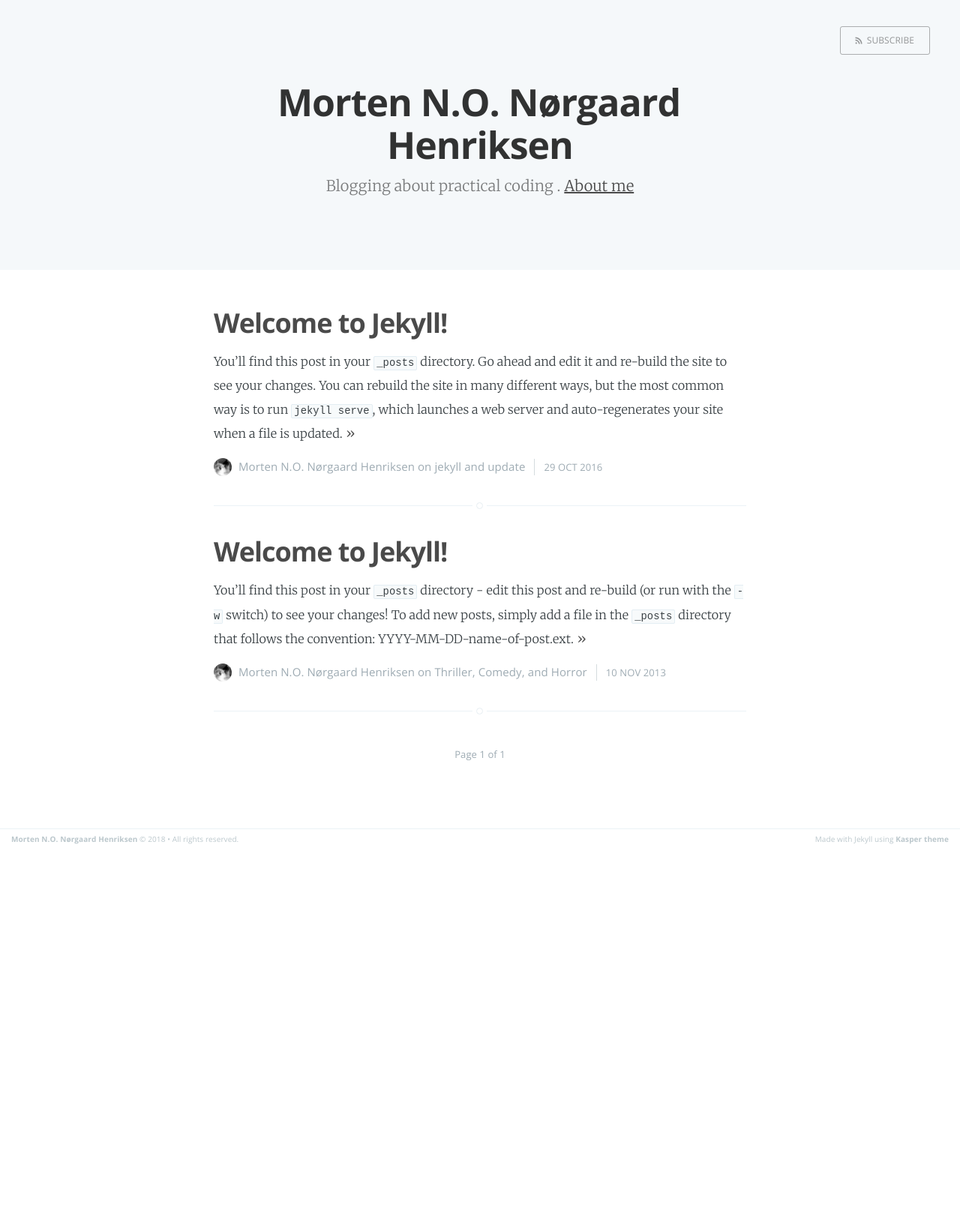
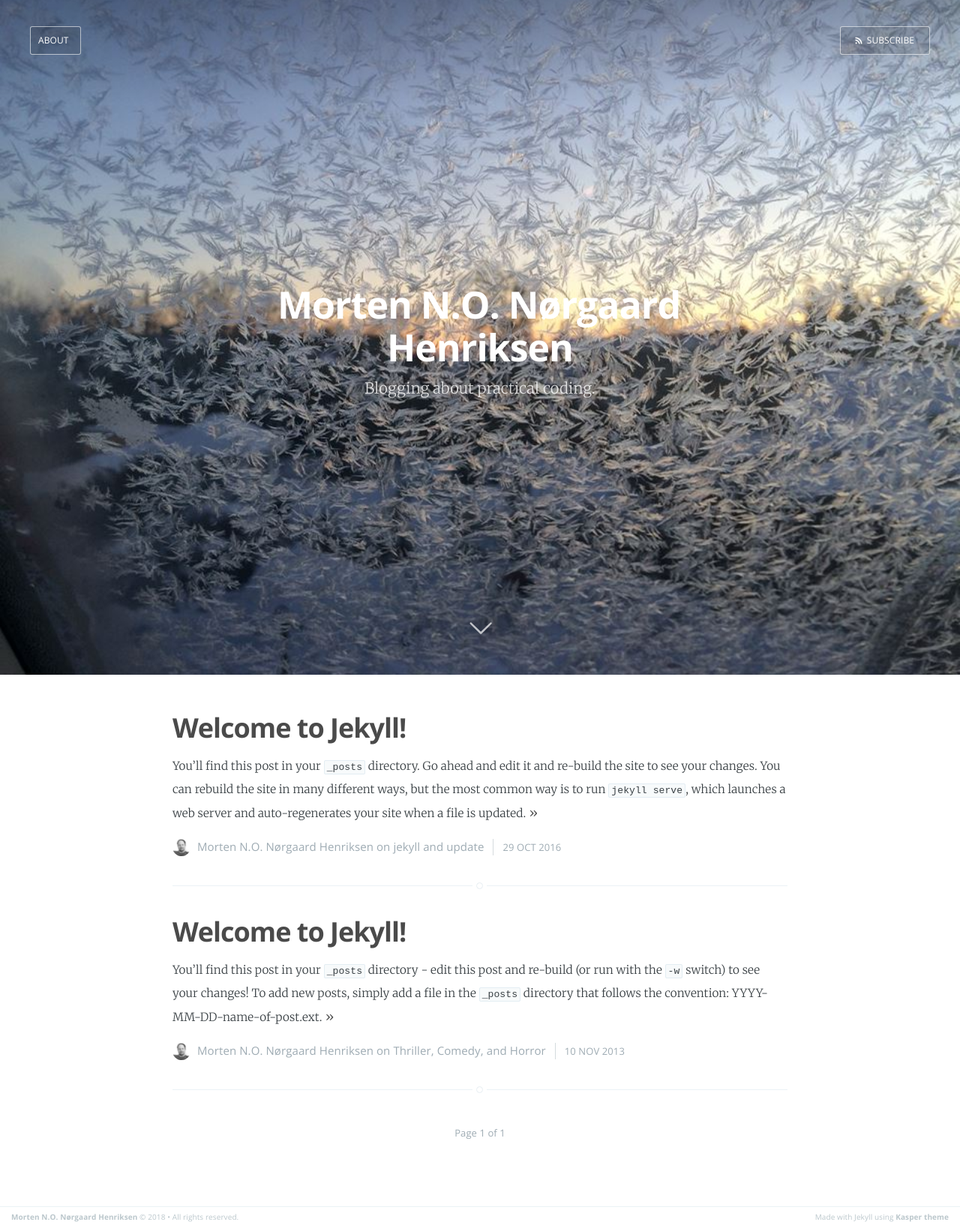
Before and after one commit to raix/raix.github.io, a Jekyll site: the page built from index.html, in a window 1280 px wide. Shown: the whole page at 75% size. Built offline with Jekyll 4.4.1, drawn with Linux system fonts in a browser that asks for light colours; the list of posts is cut into pages by our own code; before the commit the page ends 1133 px from its top, so only the background shows below that.

Commit message:
update initial configuration

```diff
--- a/_config.yml
+++ b/_config.yml
@@ -15,21 +15,22 @@
 # in the templates via {{ site.myvariable }}.
 
 name: Morten N.O. Nørgaard Henriksen
-description: >
-  Blogging about practical coding
+description: Blogging about practical coding
 meta_description: "Morten N.O. Nørgaard Henriksen, Blogging about practical coding"
 
+permalink: /:year/:month/:day/:title
+
 markdown: kramdown
-highlighter: pygments
+highlighter: rouge
 logo: false
 paginate: 15
 baseurl: /
-domain_name: 'https://raix.github.io'
+domain_name: 'raix.github.io'
 #google_analytics: 'UA-XXXXXXXX-X'
 plugins: [jekyll-paginate]
 
 # Details for the RSS feed generator
-url:            'https://raix.github.io/'
+url:            '/'
 author:         'Morten N.O. Nørgaard Henriksen'
 
 contact:
--- a/_layouts/post.html
+++ b/_layouts/post.html
@@ -72,7 +72,7 @@ post_class: post-template
                     <h4> {{ site.author }} </h4>
                     <!-- Author Bio -->
                     <p>
-                        Here goes the author description. You might want to place some links too in here
+                        Old code monkey
                     </p>
                 </section>
             {% endif %}
--- a/assets/css/screen.css
+++ b/assets/css/screen.css
@@ -340,9 +340,10 @@ pre {
     margin: 0 0 1.75em 0;
     border: #E3EDF3 1px solid;
     width: 100%;
-    padding: 10px;
+    padding: 2px;
     font-family: Inconsolata, monospace, sans-serif;
-    font-size: 0.9em;
+    font-size: 0.8em;
+    line-height:1.4;
     white-space: pre;
     overflow: auto;
     background: #F7FAFB;
@@ -716,13 +717,14 @@ margin on the iframe, cause it breaks stuff. */
 /* Every post, on every page, gets this style on its <article> tag */
 .post {
     position: relative;
-    width: 80%;
-    max-width: 710px;
+    width: 90%;
+    max-width: 820px;
     margin: 4rem auto;
     padding-bottom: 4rem;
     border-bottom: #EBF2F6 1px solid;
     word-break: break-word;
     hyphens: auto;
+    font-size: 1.7rem;
 }
 
 /* Add a little circle in the middle of the border-bottom on our .post
--- a/index.html
+++ b/index.html
@@ -1,7 +1,7 @@
 ---
 layout: default
 title: Home
-cover: false
+cover: '/images/frozenwindow.jpg'
 about: 'about.html'
 ---
 
@@ -12,6 +12,7 @@ about: 'about.html'
                     <img src="{{ page.logo }}" alt="Blog Logo" />
                 </a>
             {% endif %}
+        {% if page.about %} <a class="back-button" href="{{ site.baseurl }}{{ page.about }}"> About </a> {% endif %}
         <a class="subscribe-button icon-feed" href="{{ site.baseurl }}feed.xml">Subscribe</a>
     </nav>
     <div class="vertical">
@@ -19,7 +20,6 @@ about: 'about.html'
             <h1 class="page-title">{{ site.name }}</h1>
             <h2 class="page-description">
                 {% if site.description %} {{ site.description }}. {% endif %}
-                {% if page.about %} <a href='{{ site.baseurl }}{{ page.about }}'> About me </a> {% endif %}
             </h2>
         </div>
     </div>
```
Also changed, not shown: assets/images/profile.png, images/frozenwindow.jpg (added).
